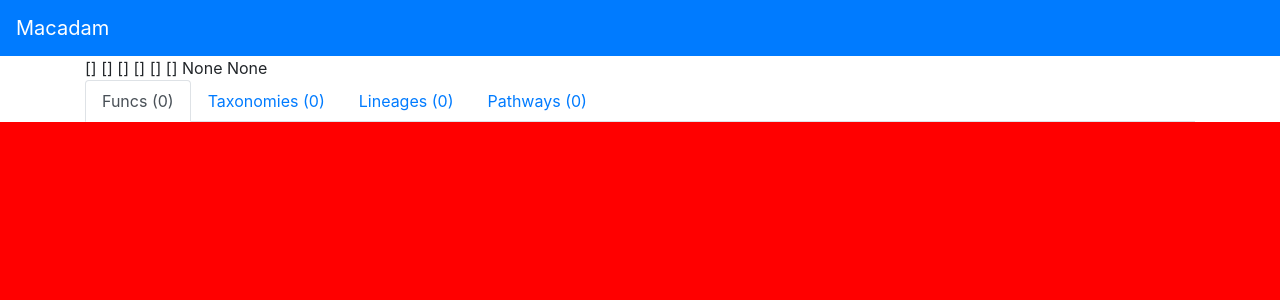
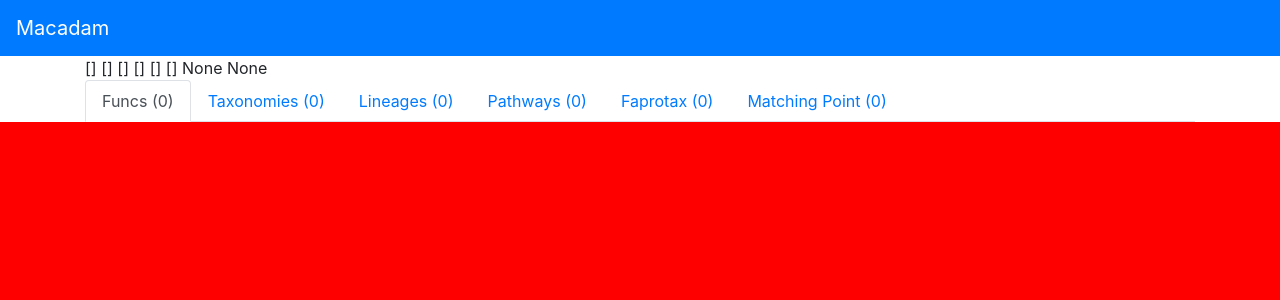
Before and after one commit to maloleboulch/MACADAM, a Flask app: page /search in a window 1280 px wide. Shown: the top 300 px of the page. Run offline with Flask 2, Linux system fonts and the light colour scheme; some libraries are stand-ins or nearby versions.

Commit message:
Refacto pathway / faprotax / matching point

```diff
--- a/app.py
+++ b/app.py
@@ -31,13 +31,18 @@
     lineages = set([taxonomy.taxonomy for taxonomy in taxonomies])
     lineages_by_taxonomy_id = utils.lineages_by_taxonomy_id(taxonomies)
 
-    pathways = []
+    pathway_by_lineage = {}
+    faprotax_by_lineage = {}
+    matching_point_by_lineage = {}
     for lineage in lineages:
-        pathways.extend(database.find_pathways_for_taxonomy(lineage, min_score, max_score, all_funcs))
+        res = database.find_pathways_for_taxonomy(lineage, min_score, max_score, all_funcs)
+        pathway_by_lineage[lineage] = res[0] or ["None"]
+        faprotax_by_lineage[lineage] = res[1] or ["None"]
+        matching_point_by_lineage[lineage] = res[2]
 
-    return render_template('search.html', taxs=taxs, funcs=funcs, cpds=cpds, rxns=rxns, enzs=enzs,
-                           taxonomy_ranks=taxonomy_ranks, min_score=min_score, max_score=max_score,
-                           all_funcs=all_funcs, lineages=lineages, taxonomies=taxonomies, pathways=pathways)
+    return render_template('search.html', taxs=taxs, funcs=funcs, cpds=cpds, rxns=rxns, enzs=enzs, taxonomy_ranks=taxonomy_ranks, min_score=min_score, max_score=max_score,
+                           all_funcs=all_funcs, lineages=lineages, taxonomies=taxonomies, pathway_by_lineage=pathway_by_lineage, faprotax_by_lineage=faprotax_by_lineage,
+                           matching_point_by_lineage=matching_point_by_lineage)
 
 
 @app.teardown_appcontext
--- a/templates/search.html
+++ b/templates/search.html
@@ -18,7 +18,9 @@
         <a class="nav-item nav-link active" id="nav-funcs-tab" data-toggle="tab" href="#nav-funcs" role="tab" aria-controls="nav-funcs" aria-selected="true">Funcs ({{ all_funcs | length }})</a>
         <a class="nav-item nav-link" id="nav-taxonomies-tab" data-toggle="tab" href="#nav-taxonomies" role="tab" aria-controls="nav-taxonomies" aria-selected="false">Taxonomies ({{ taxonomies | length }})</a>
         <a class="nav-item nav-link" id="nav-lineages-tab" data-toggle="tab" href="#nav-lineages" role="tab" aria-controls="nav-lineages" aria-selected="false">Lineages ({{ lineages | length }})</a>
-        <a class="nav-item nav-link" id="nav-pathways-tab" data-toggle="tab" href="#nav-pathways" role="tab" aria-controls="nav-pathways" aria-selected="false">Pathways ({{ pathways | length }})</a>
+        <a class="nav-item nav-link" id="nav-pathways-tab" data-toggle="tab" href="#nav-pathways" role="tab" aria-controls="nav-pathways" aria-selected="false">Pathways ({{ pathway_by_lineage | length }})</a>
+        <a class="nav-item nav-link" id="nav-faprotax-tab" data-toggle="tab" href="#nav-faprotax" role="tab" aria-controls="nav-faprotax" aria-selected="false">Faprotax ({{ faprotax_by_lineage | length }})</a>
+        <a class="nav-item nav-link" id="nav-matching-point-tab" data-toggle="tab" href="#nav-matching-point" role="tab" aria-controls="nav-matching-point" aria-selected="false">Matching Point ({{ matching_point_by_lineage | length }})</a>
       </div>
     </nav>
     <div class="tab-content" id="nav-tabContent">
@@ -38,8 +40,18 @@
           {% endfor %}
       </div>
       <div class="tab-pane fade" id="nav-pathways" role="tabpanel" aria-labelledby="nav-pathways-tab">
-          {% for pathway in pathways %}
-              <li>{{ pathway }}</li>
+          {% for lineage, pathway in pathway_by_lineage.items() %}
+              <li>{{ lineage }} : {{ pathway }}</li>
+          {% endfor %}
+      </div>
+      <div class="tab-pane fade" id="nav-faprotax" role="tabpanel" aria-labelledby="nav-faprotax-tab">
+          {% for lineage, faprotax in faprotax_by_lineage.items() %}
+              <li>{{ lineage }} : {{ faprotax }}</li>
+          {% endfor %}
+      </div>
+      <div class="tab-pane fade" id="nav-matching-point" role="tabpanel" aria-labelledby="nav-matching-point-tab">
+          {% for lineage, matching_point in matching_point_by_lineage.items() %}
+              <li>{{ lineage }} : {{ matching_point }}</li>
           {% endfor %}
       </div>
     </div>
```
